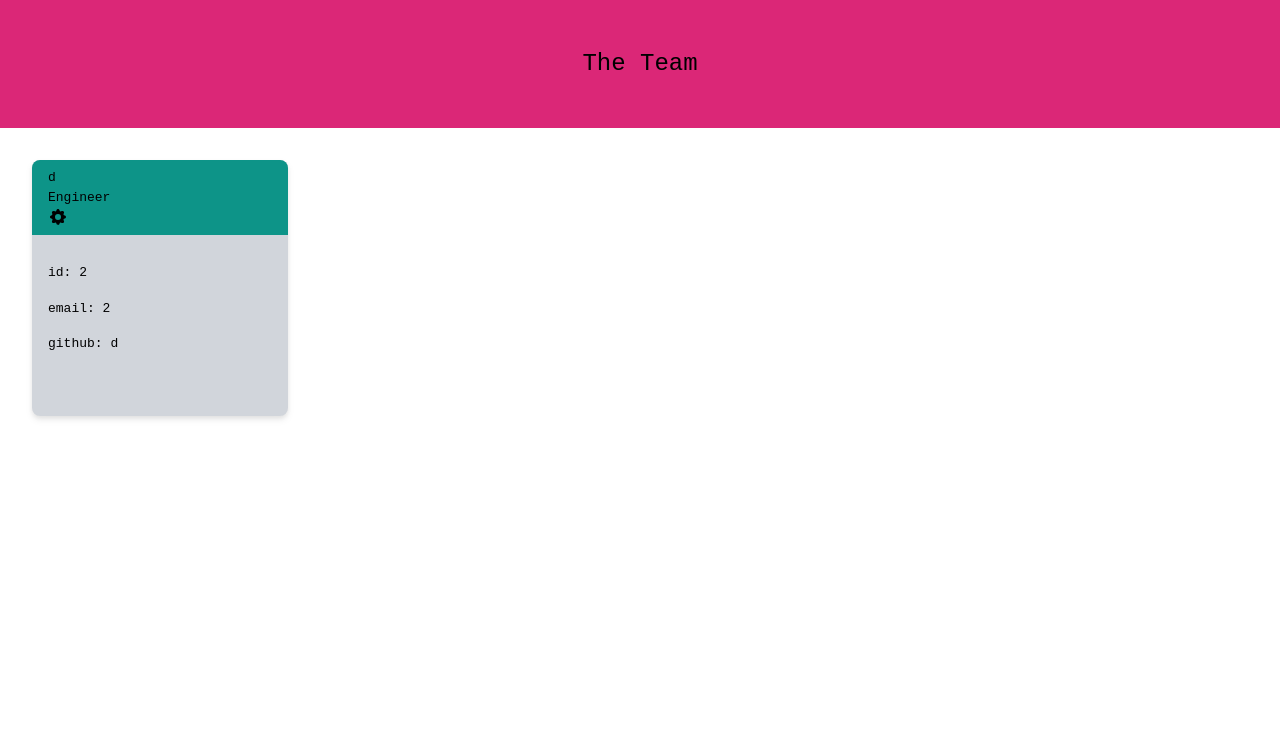
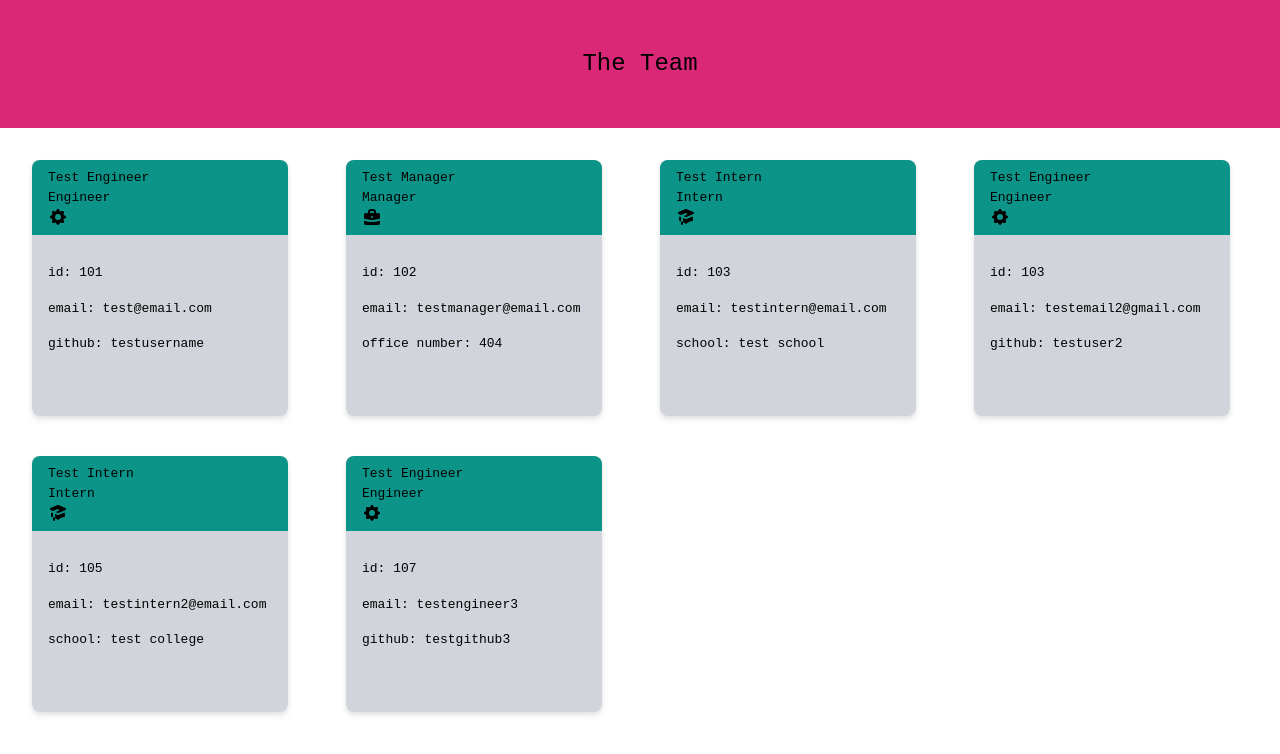
Before and after one commit to Ryocon/team-profile-gen, a website: page dist/index.html in a window 1280 px wide. Drawn offline with nearby package versions, Linux system fonts and the light colour scheme.

Commit message:
test html added

```diff
--- a/dist/index.html
+++ b/dist/index.html
@@ -20,7 +20,7 @@
 
     <div class="w-64 h-64 bg-gray-300 rounded-lg drop-shadow-md hover:bg-slate-400">
         <h3 class="bg-teal-600 pl-4 pt-2 pb-2 rounded-t-lg">
-             d
+             Test Engineer
              <br>
              Engineer
              <br>
@@ -29,9 +29,95 @@
             </svg>
         </h3>
            <ul class="pl-2 pt-5">
-                <li class="p-2">id: 2</li>
-                <li class="p-2">email: 2</li>
-                <li class="p-2">github: d</li>
+                <li class="p-2">id: 101</li>
+                <li class="p-2">email: test@email.com</li>
+                <li class="p-2">github: testusername</li>
+           </ul>
+    </div>
+
+    <div class="w-64 h-64 bg-gray-300 rounded-lg drop-shadow-md hover:bg-slate-400">
+        <h3 class="bg-teal-600 pl-4 pt-2 pb-2 rounded-t-lg">
+             Test Manager
+             <br>
+             Manager
+             <br>
+             <svg xmlns="http://www.w3.org/2000/svg" class="h-5 w-5" viewBox="0 0 20 20" fill="currentColor">
+             <path fill-rule="evenodd" d="M6 6V5a3 3 0 013-3h2a3 3 0 013 3v1h2a2 2 0 012 2v3.57A22.952 22.952 0 0110 13a22.95 22.95 0 01-8-1.43V8a2 2 0 012-2h2zm2-1a1 1 0 011-1h2a1 1 0 011 1v1H8V5zm1 5a1 1 0 011-1h.01a1 1 0 110 2H10a1 1 0 01-1-1z" clip-rule="evenodd" />
+             <path d="M2 13.692V16a2 2 0 002 2h12a2 2 0 002-2v-2.308A24.974 24.974 0 0110 15c-2.796 0-5.487-.46-8-1.308z" />
+             </svg>
+        </h3>
+           <ul class="pl-2 pt-5">
+                <li class="p-2">id: 102</li>
+                <li class="p-2">email: testmanager@email.com</li>
+                <li class="p-2">office number: 404</li>
+           </ul>
+    </div>
+
+    <div class="w-64 h-64 bg-gray-300 rounded-lg drop-shadow-md hover:bg-slate-400">
+        <h3 class="bg-teal-600 pl-4 pt-2 pb-2 rounded-t-lg">
+             Test Intern
+             <br>
+             Intern
+             <br>
+             <svg xmlns="http://www.w3.org/2000/svg" class="h-5 w-5" viewBox="0 0 20 20" fill="currentColor">
+             <path d="M10.394 2.08a1 1 0 00-.788 0l-7 3a1 1 0 000 1.84L5.25 8.051a.999.999 0 01.356-.257l4-1.714a1 1 0 11.788 1.838L7.667 9.088l1.94.831a1 1 0 00.787 0l7-3a1 1 0 000-1.838l-7-3zM3.31 9.397L5 10.12v4.102a8.969 8.969 0 00-1.05-.174 1 1 0 01-.89-.89 11.115 11.115 0 01.25-3.762zM9.3 16.573A9.026 9.026 0 007 14.935v-3.957l1.818.78a3 3 0 002.364 0l5.508-2.361a11.026 11.026 0 01.25 3.762 1 1 0 01-.89.89 8.968 8.968 0 00-5.35 2.524 1 1 0 01-1.4 0zM6 18a1 1 0 001-1v-2.065a8.935 8.935 0 00-2-.712V17a1 1 0 001 1z" />
+             </svg>
+        </h3>
+           <ul class="pl-2 pt-5">
+                <li class="p-2">id: 103</li>
+                <li class="p-2">email: testintern@email.com</li>
+                <li class="p-2">school: test school</li>
+           </ul>
+    </div>
+
+    <div class="w-64 h-64 bg-gray-300 rounded-lg drop-shadow-md hover:bg-slate-400">
+        <h3 class="bg-teal-600 pl-4 pt-2 pb-2 rounded-t-lg">
+             Test Engineer
+             <br>
+             Engineer
+             <br>
+             <svg xmlns="http://www.w3.org/2000/svg" class="h-5 w-5" viewBox="0 0 20 20" fill="currentColor">
+            <path fill-rule="evenodd" d="M11.49 3.17c-.38-1.56-2.6-1.56-2.98 0a1.532 1.532 0 01-2.286.948c-1.372-.836-2.942.734-2.106 2.106.54.886.061 2.042-.947 2.287-1.561.379-1.561 2.6 0 2.978a1.532 1.532 0 01.947 2.287c-.836 1.372.734 2.942 2.106 2.106a1.532 1.532 0 012.287.947c.379 1.561 2.6 1.561 2.978 0a1.533 1.533 0 012.287-.947c1.372.836 2.942-.734 2.106-2.106a1.533 1.533 0 01.947-2.287c1.561-.379 1.561-2.6 0-2.978a1.532 1.532 0 01-.947-2.287c.836-1.372-.734-2.942-2.106-2.106a1.532 1.532 0 01-2.287-.947zM10 13a3 3 0 100-6 3 3 0 000 6z" clip-rule="evenodd" />
+            </svg>
+        </h3>
+           <ul class="pl-2 pt-5">
+                <li class="p-2">id: 103</li>
+                <li class="p-2">email: testemail2@gmail.com</li>
+                <li class="p-2">github: testuser2</li>
+           </ul>
+    </div>
+
+    <div class="w-64 h-64 bg-gray-300 rounded-lg drop-shadow-md hover:bg-slate-400">
+        <h3 class="bg-teal-600 pl-4 pt-2 pb-2 rounded-t-lg">
+             Test Intern
+             <br>
+             Intern
+             <br>
+             <svg xmlns="http://www.w3.org/2000/svg" class="h-5 w-5" viewBox="0 0 20 20" fill="currentColor">
+             <path d="M10.394 2.08a1 1 0 00-.788 0l-7 3a1 1 0 000 1.84L5.25 8.051a.999.999 0 01.356-.257l4-1.714a1 1 0 11.788 1.838L7.667 9.088l1.94.831a1 1 0 00.787 0l7-3a1 1 0 000-1.838l-7-3zM3.31 9.397L5 10.12v4.102a8.969 8.969 0 00-1.05-.174 1 1 0 01-.89-.89 11.115 11.115 0 01.25-3.762zM9.3 16.573A9.026 9.026 0 007 14.935v-3.957l1.818.78a3 3 0 002.364 0l5.508-2.361a11.026 11.026 0 01.25 3.762 1 1 0 01-.89.89 8.968 8.968 0 00-5.35 2.524 1 1 0 01-1.4 0zM6 18a1 1 0 001-1v-2.065a8.935 8.935 0 00-2-.712V17a1 1 0 001 1z" />
+             </svg>
+        </h3>
+           <ul class="pl-2 pt-5">
+                <li class="p-2">id: 105</li>
+                <li class="p-2">email: testintern2@email.com</li>
+                <li class="p-2">school: test college</li>
+           </ul>
+    </div>
+
+    <div class="w-64 h-64 bg-gray-300 rounded-lg drop-shadow-md hover:bg-slate-400">
+        <h3 class="bg-teal-600 pl-4 pt-2 pb-2 rounded-t-lg">
+             Test Engineer
+             <br>
+             Engineer
+             <br>
+             <svg xmlns="http://www.w3.org/2000/svg" class="h-5 w-5" viewBox="0 0 20 20" fill="currentColor">
+            <path fill-rule="evenodd" d="M11.49 3.17c-.38-1.56-2.6-1.56-2.98 0a1.532 1.532 0 01-2.286.948c-1.372-.836-2.942.734-2.106 2.106.54.886.061 2.042-.947 2.287-1.561.379-1.561 2.6 0 2.978a1.532 1.532 0 01.947 2.287c-.836 1.372.734 2.942 2.106 2.106a1.532 1.532 0 012.287.947c.379 1.561 2.6 1.561 2.978 0a1.533 1.533 0 012.287-.947c1.372.836 2.942-.734 2.106-2.106a1.533 1.533 0 01.947-2.287c1.561-.379 1.561-2.6 0-2.978a1.532 1.532 0 01-.947-2.287c.836-1.372-.734-2.942-2.106-2.106a1.532 1.532 0 01-2.287-.947zM10 13a3 3 0 100-6 3 3 0 000 6z" clip-rule="evenodd" />
+            </svg>
+        </h3>
+           <ul class="pl-2 pt-5">
+                <li class="p-2">id: 107</li>
+                <li class="p-2">email: testengineer3</li>
+                <li class="p-2">github: testgithub3</li>
            </ul>
     </div>
 
```
